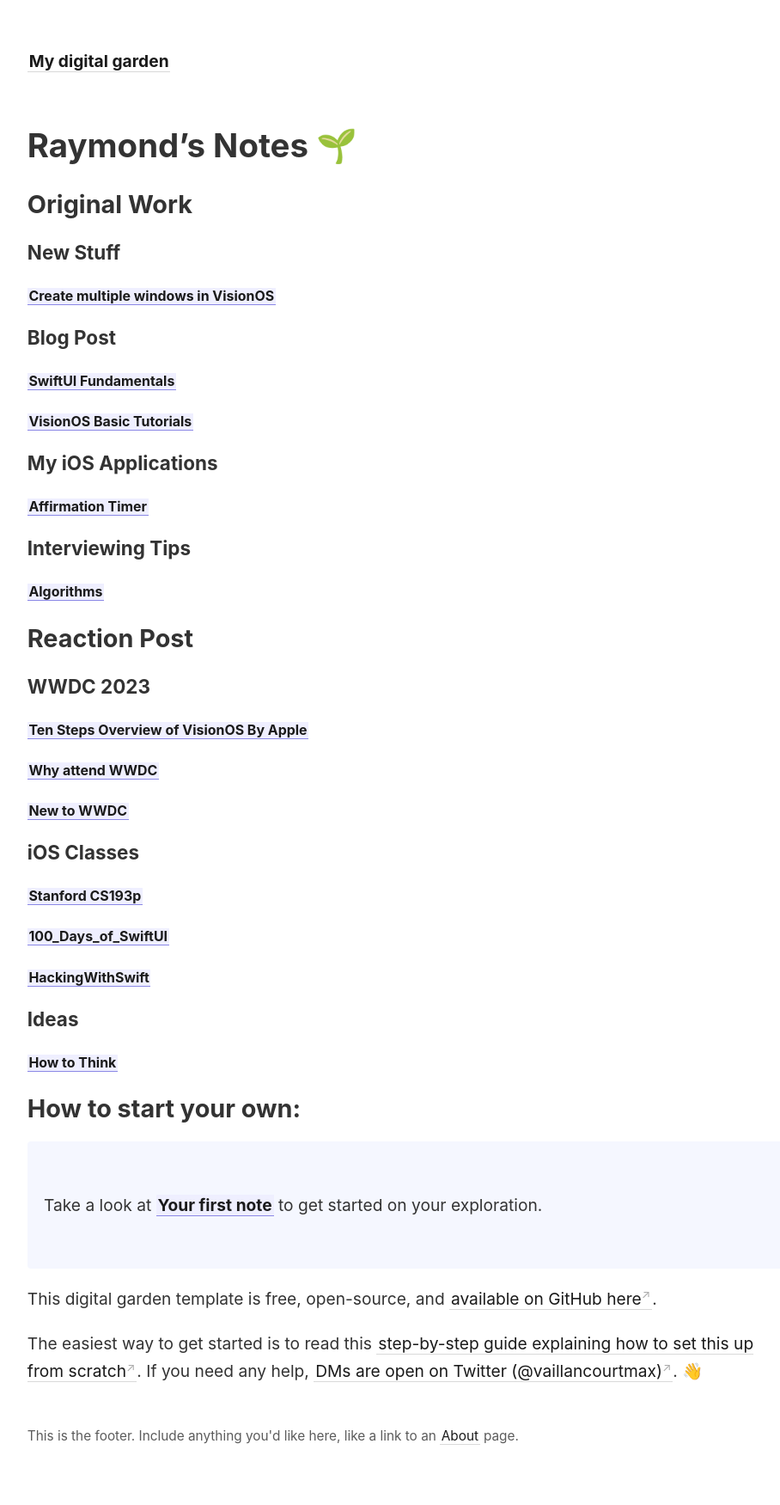
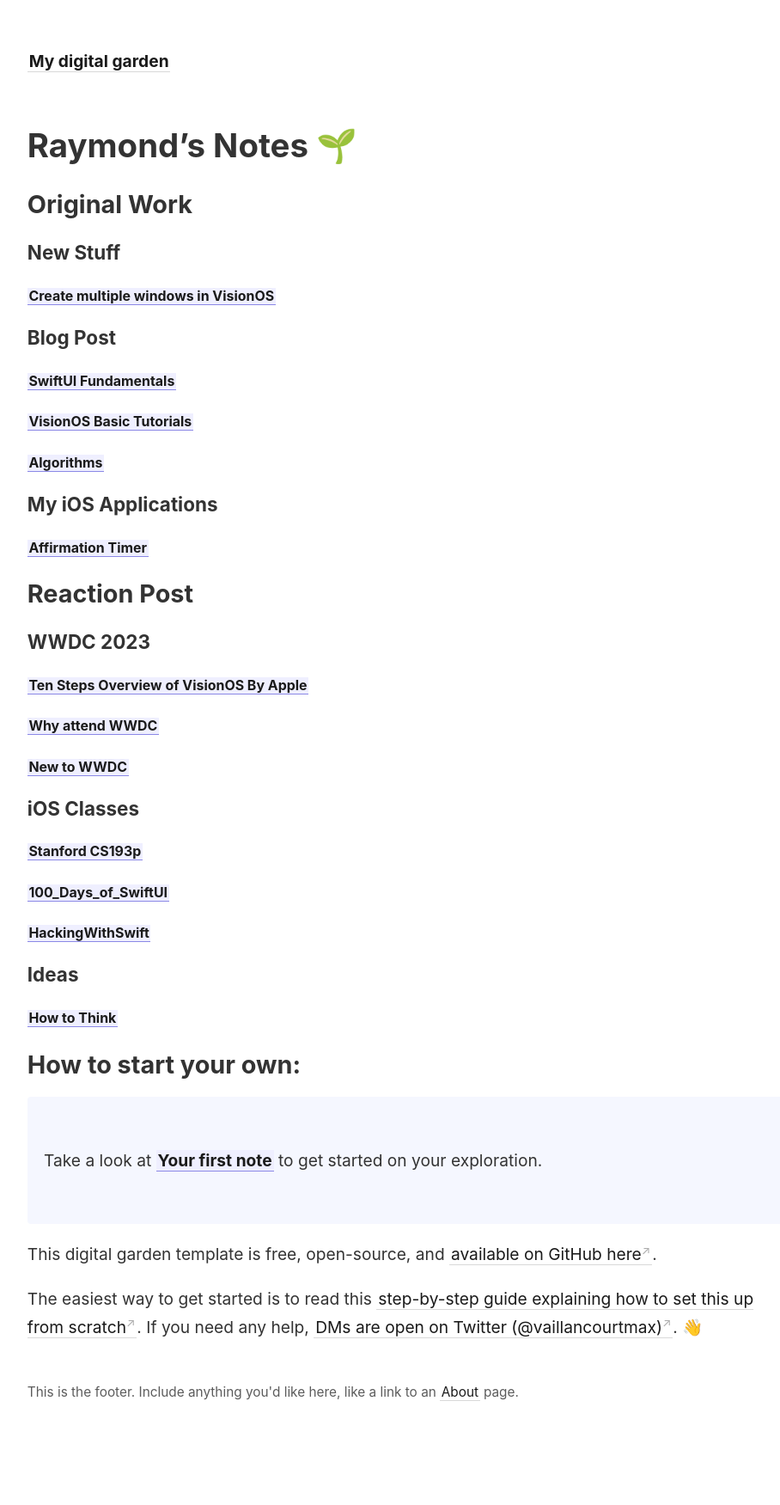
Before and after one commit to ahrchen/digital-garden-knowselfdaily, a Jekyll site: the page built from _pages/index.md, in a window 1280 px wide. Shown: the whole page at 86% size, without its empty margins (45-953 px from the left). Built offline with Jekyll 4.4.1, drawn with Linux system fonts in a browser that asks for light colours; after the commit the page ends 1699 px from its top, so only the background shows below that.

Commit message:
Update Index page

```diff
--- a/_pages/index.md
+++ b/_pages/index.md
@@ -16,12 +16,11 @@ permalink: /
 ### Blog Post
 ##### [[SwiftUI Fundamentals]]
 ##### [[VisionOS Basic Tutorials]]
+##### [[Algorithms]]
 
 ### My iOS Applications
 ##### [[Affirmation Timer]]
 
-### Interviewing Tips
-##### [[Algorithms]]
 
 ## Reaction Post
 ### WWDC 2023
```
